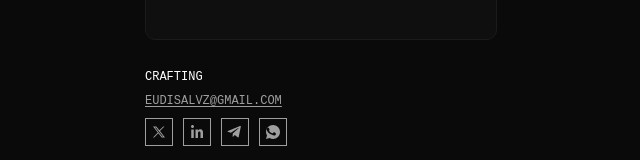
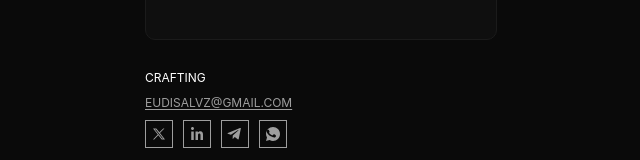
Before and after one commit to eudisalvz/portfolio-claude, a Next.js app: page /portfolio in a window 1280 px wide. Shown: the part 2549-2709 px from the top of the page, without its empty margins (320-960 px from the left). Built offline with nearby package versions, Linux system fonts and the light colour scheme; a web font is replaced by a local one.

Commit message:
fix: SF Pro Display font + uppercase on portfolio page

```diff
--- a/app/portfolio/page.tsx
+++ b/app/portfolio/page.tsx
@@ -9,28 +9,24 @@ const cards = [
 
 const SocialButtons = () => (
   <div className="flex items-center gap-[10px]">
-    {/* X */}
     <a href="https://x.com/eudisalvz" target="_blank" rel="noopener noreferrer"
       className="w-[26px] h-[26px] border border-[#9E9E9E] rounded-lg flex items-center justify-center hover:opacity-70 transition-opacity">
       <svg width="16" height="16" viewBox="0 0 16 16" fill="none">
         <path d="M2 2.5L6.8 8.6L2 13.5H3.2L7.35 9.32L10.72 13.5H14L8.95 7.04L13.45 2.5H12.25L8.4 6.32L5.28 2.5H2ZM3.84 3.42H4.84L12.16 12.58H11.16L3.84 3.42Z" fill="#9E9E9E"/>
       </svg>
     </a>
-    {/* LinkedIn */}
     <a href="https://linkedin.com/in/eudisalvz" target="_blank" rel="noopener noreferrer"
       className="w-[26px] h-[26px] border border-[#9E9E9E] rounded-lg flex items-center justify-center hover:opacity-70 transition-opacity">
       <svg width="16" height="16" viewBox="0 0 16 16" fill="none">
         <path d="M2 2.5C2 1.67 2.67 1 3.5 1C4.33 1 5 1.67 5 2.5C5 3.33 4.33 4 3.5 4C2.67 4 2 3.33 2 2.5ZM2.25 5.5H4.75V14H2.25V5.5ZM6.5 5.5H8.9V6.6C9.35 5.9 10.2 5.25 11.4 5.25C13.3 5.25 14 6.6 14 8.5V14H11.5V9C11.5 8.1 11.2 7.4 10.3 7.4C9.4 7.4 9 8 9 9V14H6.5V5.5Z" fill="#9E9E9E"/>
       </svg>
     </a>
-    {/* Telegram */}
     <a href="https://t.me/eudisalvz" target="_blank" rel="noopener noreferrer"
       className="w-[26px] h-[26px] border border-[#9E9E9E] rounded-lg flex items-center justify-center hover:opacity-70 transition-opacity">
       <svg width="16" height="16" viewBox="0 0 16 16" fill="none">
         <path d="M13.9 2.3L11.7 13.1C11.6 13.5 11.3 13.6 11 13.4L7.8 11L6.3 12.4C6.1 12.6 5.9 12.7 5.6 12.7L5.8 9.4L11.3 4.4C11.6 4.1 11.2 4 10.8 4.3L3.9 8.7L0.8 7.7C0.4 7.6 0.4 7.3 0.9 7.1L13 2.1C13.4 1.9 13.8 2.1 13.9 2.3Z" fill="#9E9E9E"/>
       </svg>
     </a>
-    {/* WhatsApp */}
     <a href="https://wa.me/eudisalvz" target="_blank" rel="noopener noreferrer"
       className="w-[26px] h-[26px] border border-[#9E9E9E] rounded-lg flex items-center justify-center hover:opacity-70 transition-opacity">
       <svg width="16" height="16" viewBox="0 0 16 16" fill="none">
@@ -39,6 +35,8 @@ const SocialButtons = () => (
     </a>
   </div>
 );
+
+const sfPro = { fontFamily: "'SF Pro Display', -apple-system, BlinkMacSystemFont, sans-serif" };
 
 export default function Portfolio() {
   return (
@@ -49,7 +47,9 @@ export default function Portfolio() {
 
         {/* Top left: page title */}
         <div className="absolute" style={{ left: "50px", top: "50px" }}>
-          <span className="text-white text-[12px] leading-5" style={{ fontFamily: "var(--font-sf)" }}>Crafting</span>
+          <span className="text-white text-[12px] leading-5 uppercase" style={sfPro}>
+            Crafting
+          </span>
         </div>
 
         {/* Top right: nav */}
@@ -57,7 +57,7 @@ export default function Portfolio() {
           <Nav />
         </div>
 
-        {/* Grid */}
+        {/* Grid 3 cols */}
         <div
           className="absolute"
           style={{
@@ -93,20 +93,18 @@ export default function Portfolio() {
       <div className="lg:hidden w-full">
         <div className="flex flex-col gap-[20px] mx-auto pt-[50px] pb-[50px]" style={{ width: "350px" }}>
 
-          {/* Topbar */}
-          <div className="animate-fade-up [animation-delay:50ms] px-0">
+          <div className="animate-fade-up [animation-delay:50ms]">
             <TopBar />
           </div>
 
-          {/* Hero + nav */}
           <div className="animate-fade-up [animation-delay:100ms] flex flex-col gap-2">
             <div className="flex items-center gap-3">
               <div className="w-9 h-9 rounded-lg bg-[#1a1a1a] border border-[#222] flex items-center justify-center flex-shrink-0">
                 <span className="text-[#9E9E9E] text-[12px] font-medium">EA</span>
               </div>
               <div>
-                <span className="text-white text-[14px] font-medium leading-5 block">Eudis Alvarez</span>
-                <span className="text-[#9E9E9E] text-[12px] leading-5 block">UI/UX Designer, Venezuela</span>
+                <span className="text-white text-[14px] font-medium leading-5 block" style={sfPro}>Eudis Alvarez</span>
+                <span className="text-[#9E9E9E] text-[12px] leading-5 block" style={sfPro}>UI/UX Designer, Venezuela</span>
               </div>
             </div>
             <Nav />
@@ -117,7 +115,7 @@ export default function Portfolio() {
             {cards.map((card) => (
               <div
                 key={card.id}
-                className="relative cursor-pointer hover:opacity-80 transition-opacity"
+                className="cursor-pointer hover:opacity-80 transition-opacity"
                 style={{
                   width: "350px",
                   height: "250px",
@@ -135,18 +133,18 @@ export default function Portfolio() {
             ))}
           </div>
 
-          {/* Footer: title + email + socials */}
+          {/* Footer */}
           <div className="animate-fade-up [animation-delay:200ms] flex flex-col gap-[10px] pt-[10px]">
             <span
               className="text-white text-[12px] leading-5 uppercase"
-              style={{ fontFamily: "'Geist Mono', monospace" }}
+              style={sfPro}
             >
               Crafting
             </span>
             <a
               href="mailto:eudisalvz@gmail.com"
               className="text-[#9E9E9E] text-[12px] leading-5 underline underline-offset-2 uppercase hover:opacity-70 transition-opacity"
-              style={{ fontFamily: "'Geist Mono', monospace" }}
+              style={sfPro}
             >
               eudisalvz@gmail.com
             </a>
```
